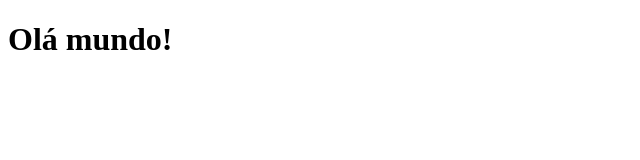
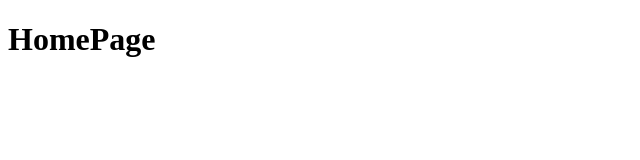
Before and after one commit to wainer-oliveira/Cadastro-Paciente---Solu-o-Web, a React (Vite) app: page / in a window 1280 px wide. Shown: the top 160 px of the page, without its empty margins (0-640 px from the left). Built offline with nearby package versions, Linux system fonts and the light colour scheme.

Commit message:
Configurando rotas do projeto.

```diff
--- a/src/App.tsx
+++ b/src/App.tsx
@@ -1,9 +1,9 @@
-import { useState } from 'react'
+import AppRoutes from "./routes"
 
 function App() {
 
   return (
-    <h1>Olá mundo!</h1>
+    <AppRoutes/>
   )
 }
 
--- /dev/null
+++ b/src/routes.tsx
@@ -0,0 +1,22 @@
+import {
+    BrowserRouter as Router,
+    Route,
+    Routes
+  } from "react-router-dom";
+  import {HomePage} from './views/HomePage'
+
+export default function AppRoutes() {
+
+    return (
+        <Router>
+            <Routes>
+                <Route
+                    path="*"
+                    element={
+                        <HomePage/>
+                    }
+                />
+            </Routes>
+        </Router>
+    )
+}
--- /dev/null
+++ b/src/views/HomePage/index.tsx
@@ -0,0 +1,5 @@
+export function HomePage() {
+    return (
+        <h1>HomePage</h1>
+    )
+}
```
